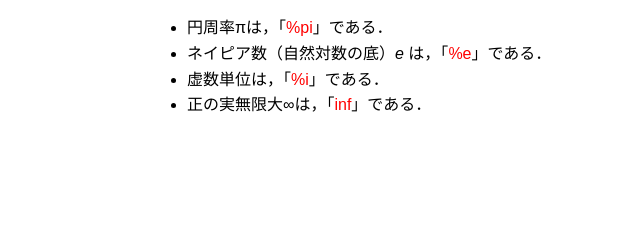
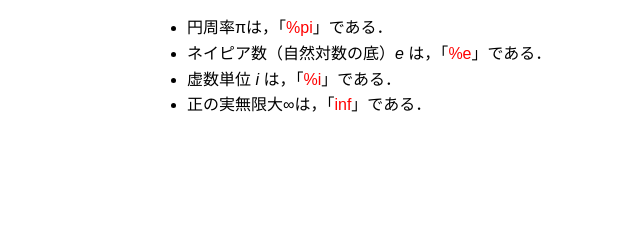
Before and after one commit to Hideo-Taniguchi/how-to-use-maxima, a plain HTML site: page begining.html in a window 1280 px wide. Shown: the part 550-787 px from the top of the page, 168-808 px from the left. Drawn offline with Linux system fonts and the light colour scheme.

Commit message:
Add files via upload

```diff
--- a/begining.html
+++ b/begining.html
@@ -52,7 +52,7 @@
             <ul>
                 <li>円周率πは，「<font COLOR="#ff0000">%pi</font>」である．</li>
                 <li>ネイピア数（自然対数の底）<i>e</i> は，「<font COLOR="#ff0000">%e</font>」である．</li>
-                <li>虚数単位は，「<font COLOR="#ff0000">%i</font>」である．</li>
+                <li>虚数単位 <i>i</i> は，「<font COLOR="#ff0000">%i</font>」である．</li>
                 <li>正の実無限大∞は，「<font COLOR="#ff0000">inf</font>」である．</li>
             </ul>
 
```
